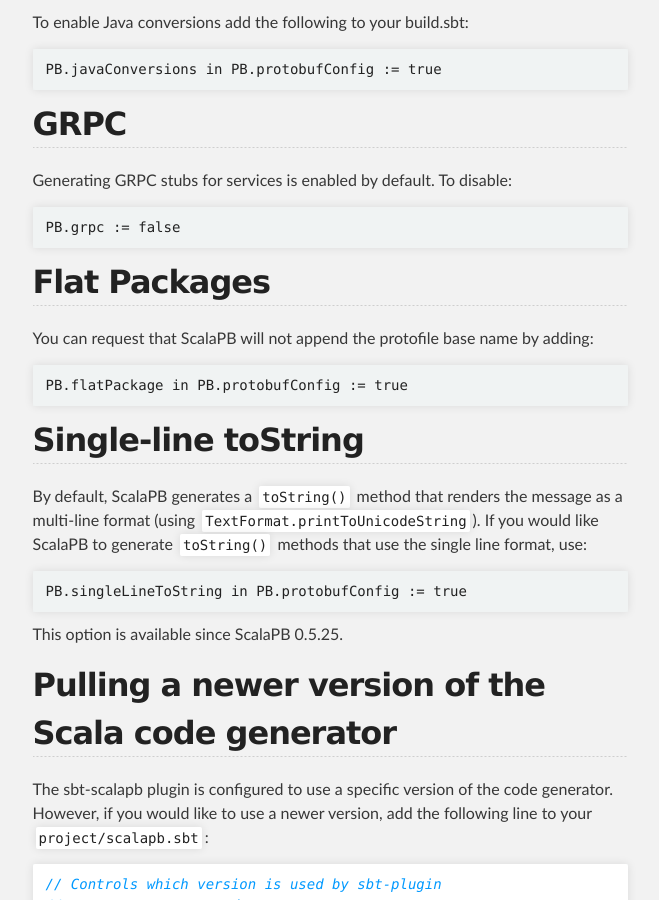
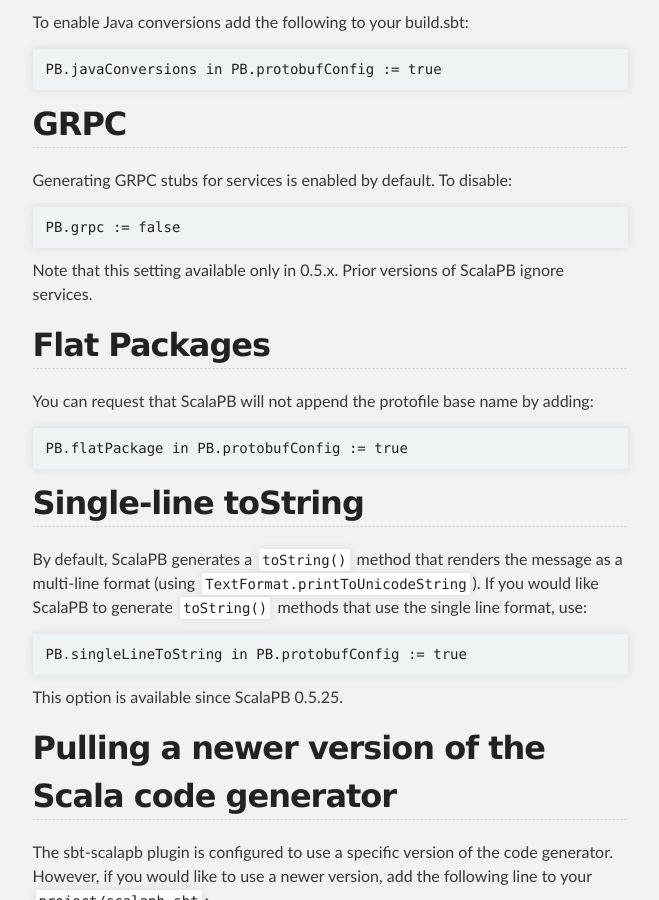
Before and after one commit to scalapb/ScalaPB, a Jekyll site: the page built from sbt-settings.md, in a window 1280 px wide and 900 px high, scrolled down 1261 px. Shown: the whole window, without its empty margins (310-969 px from the left). Built offline with Jekyll 4.4.1, drawn with Linux system fonts in a browser that asks for light colours.

Commit message:
Clarify GRPC setting.
Fixes #125

```diff
--- a/sbt-settings.md
+++ b/sbt-settings.md
@@ -52,6 +52,9 @@
 Generating GRPC stubs for services is enabled by default. To disable:
 
     PB.grpc := false
+
+Note that this setting available only in 0.5.x. Prior versions of ScalaPB ignore
+services.
 
 ## Flat Packages
 
```
